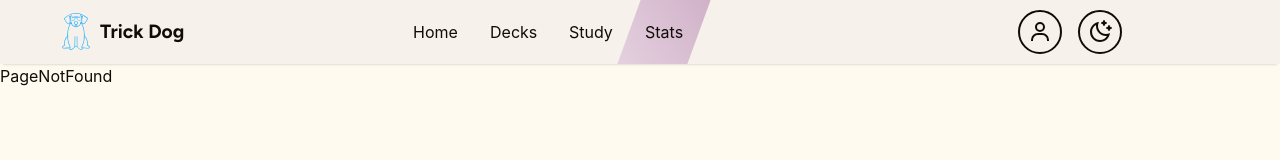
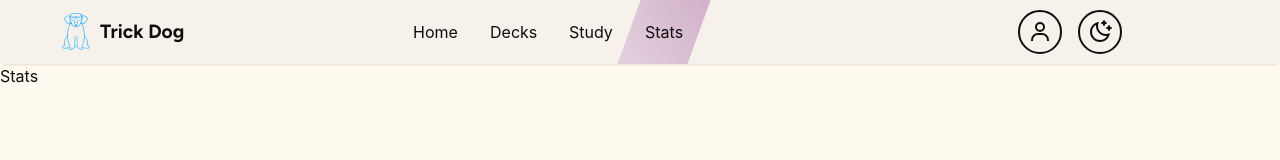
Before and after one commit to keelyt/trick-dog, a React (Vite) app: page /stats in a window 1280 px wide. Shown: the top 160 px of the page. Built offline with nearby package versions, Linux system fonts and the light colour scheme.

Commit message:
Add placeholder Stats page

```diff
--- a/src/client/App.tsx
+++ b/src/client/App.tsx
@@ -11,6 +11,7 @@ import HomeLoggedOut from './pages/HomeLoggedOut';
 import Login from './pages/Login';
 import PageNotFound from './pages/PageNotFound';
 import Profile from './pages/Profile';
+import Stats from './pages/Stats';
 import Study from './pages/Study';
 
 import styles from './App.module.scss';
@@ -42,6 +43,14 @@ export default function App() {
             }
           />
           <Route
+            path='/stats'
+            element={
+              <PrivateRoute>
+                <Stats />
+              </PrivateRoute>
+            }
+          />
+          <Route
             path='/profile'
             element={
               <PrivateRoute>
--- /dev/null
+++ b/src/client/pages/Stats.tsx
@@ -0,0 +1,3 @@
+export default function Stats() {
+  return <div>Stats</div>;
+}
```
